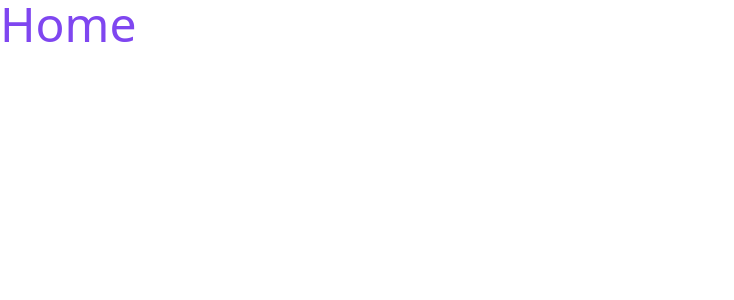
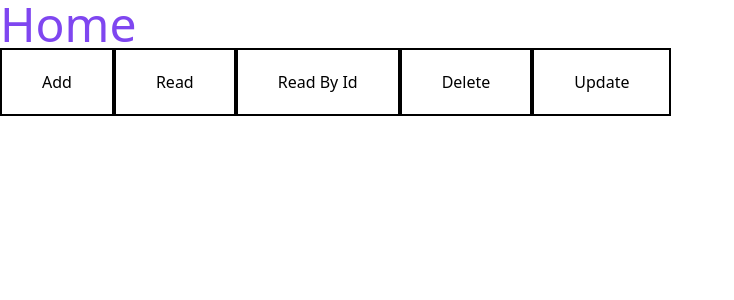
Before and after one commit to cryalonebaby/inboost_test, a React (Create React App) app: page / in a window 1280 px wide. Shown: the top 300 px of the page, without its empty margins (0-734 px from the left). Built offline with nearby package versions, Linux system fonts and the light colour scheme.

Commit message:
implemented context and indexeddb with test template

```diff
--- /dev/null
+++ b/src/context/index.jsx
@@ -0,0 +1,150 @@
+import React, { useEffect, useState, useContext, createContext } from 'react';
+
+const GlobalContext = createContext();
+
+export const GlobalContextProvider = ({ children }) => {
+	const [db, setDb] = useState(null);
+
+	//* Create connection to IndexedDb
+	useEffect(() => {
+		const openRequest = indexedDB.open('inboostDb', 2);
+
+		openRequest.onerror = (event) => {
+			console.error('An error occurred with IndexedDB');
+			console.error(event);
+		};
+
+		openRequest.onupgradeneeded = () => {
+			const db = openRequest.result;
+			const store = db.createObjectStore('notes', { keyPath: 'id' });
+			store.createIndex('notes_date', ['date'], { unique: false });
+			store.createIndex('dates_and_text', ['date', 'text'], { unique: false });
+		};
+
+		openRequest.onsuccess = () => {
+			setDb(openRequest.result);
+		};
+
+		return () => {
+			if (db) {
+				db.close();
+				setDb(null);
+			}
+		};
+	}, []);
+
+	//* Function to add the note
+	const addNoteToDb = (note) => {
+		const transaction = db.transaction('notes', 'readwrite');
+
+		const store = transaction.objectStore('notes');
+
+		const request = store.add(note);
+
+		request.onsuccess = () => {
+			console.log('Note added successfully', request.result);
+		};
+
+		request.onerror = () => {
+			console.error('Error', request.error);
+		};
+	};
+
+	//* Function to get the note by id
+	const getNoteById = (id) => {
+		const transaction = db.transaction('notes', 'readonly');
+
+		const store = transaction.objectStore('notes');
+		const idRequest = store.get(id);
+
+		idRequest.onerror = () => {
+			console.error(`Error while getting the note by id: ${id}`);
+		};
+
+		idRequest.onsuccess = () => {
+			const result = idRequest.result;
+			console.log('idRequest', result);
+
+			transaction.oncomplete = () => {
+				return result;
+			};
+		};
+	};
+
+	//* Function to get all notes
+	const getAllNotes = () => {
+		const transaction = db.transaction('notes', 'readonly');
+
+		const store = transaction.objectStore('notes');
+		const allRequest = store.getAll();
+
+		allRequest.onerror = () => {
+			console.error('Error while getting notes');
+		};
+
+		allRequest.onsuccess = () => {
+			const result = allRequest.result;
+			console.log('allRequest', result);
+
+			transaction.oncomplete = () => {
+				return result;
+			};
+		};
+	};
+
+	//* Function to delete the note by id
+	const deleteNoteById = (id) => {
+		const transaction = db.transaction('notes', 'readwrite');
+
+		const store = transaction.objectStore('notes');
+		const deleteRequest = store.delete(id);
+
+		deleteRequest.onerror = () => {
+			console.error(`Error while deleting the note by id: ${id}`);
+		};
+
+		deleteRequest.onsuccess = () => {
+			console.log('Successfully deleted the note by id', id);
+
+			transaction.oncomplete = () => {
+				return id;
+			};
+		};
+	};
+
+	//* Function to delete the note by id
+	const updateNote = (newNote) => {
+		const transaction = db.transaction('notes', 'readwrite');
+
+		const store = transaction.objectStore('notes');
+		const updateRequest = store.put(newNote);
+
+		updateRequest.onerror = () => {
+			console.error('Error while updating the note');
+		};
+
+		updateRequest.onsuccess = () => {
+			console.log('Successfully updated the note', newNote);
+
+			transaction.oncomplete = () => {
+				return newNote;
+			};
+		};
+	};
+
+	return (
+		<GlobalContext.Provider
+			value={{
+				addNoteToDb,
+				getNoteById,
+				getAllNotes,
+				deleteNoteById,
+				updateNote,
+			}}
+		>
+			{children}
+		</GlobalContext.Provider>
+	);
+};
+
+export const useGlobalContext = () => useContext(GlobalContext);
--- a/src/index.jsx
+++ b/src/index.jsx
@@ -3,13 +3,16 @@ import ReactDOM from 'react-dom/client';
 import { BrowserRouter, Navigate, Route, Routes } from 'react-router-dom';
 
 import { Home } from './page';
+import { GlobalContextProvider } from './context';
 import './index.css';
 
 ReactDOM.createRoot(document.getElementById('root')).render(
 	<BrowserRouter>
-		<Routes>
-			<Route path="/" element={<Home />} />
-			<Route path="*" element={<Navigate to="/" replace />} />
-		</Routes>
+		<GlobalContextProvider>
+			<Routes>
+				<Route path="/" element={<Home />} />
+				<Route path="*" element={<Navigate to="/" replace />} />
+			</Routes>
+		</GlobalContextProvider>
 	</BrowserRouter>
 );
--- a/src/page/Home.jsx
+++ b/src/page/Home.jsx
@@ -1,8 +1,52 @@
 import React from 'react';
 import styles from '../styles';
+import { useGlobalContext } from '../context';
+
+const testNote = {
+	id: 999,
+	date: new Date(),
+	text: 'Updated Note Again',
+};
 
 const Home = () => {
-	return <div className={styles.test}>Home</div>;
+	const { addNoteToDb, getNoteById, getAllNotes, deleteNoteById, updateNote } =
+		useGlobalContext();
+
+	return (
+		<>
+			<div className={styles.test}>Home</div>
+			<button
+				onClick={() => addNoteToDb(testNote)}
+				className="px-10 py-5 border-solid border-2 border-black"
+			>
+				Add
+			</button>
+			<button
+				onClick={() => getAllNotes()}
+				className="px-10 py-5 border-solid border-2 border-black"
+			>
+				Read
+			</button>
+			<button
+				onClick={() => getNoteById(999)}
+				className="px-10 py-5 border-solid border-2 border-black"
+			>
+				Read By Id
+			</button>
+			<button
+				onClick={() => deleteNoteById(2)}
+				className="px-10 py-5 border-solid border-2 border-black"
+			>
+				Delete
+			</button>
+			<button
+				onClick={() => updateNote(testNote)}
+				className="px-10 py-5 border-solid border-2 border-black"
+			>
+				Update
+			</button>
+		</>
+	);
 };
 
 export default Home;
```
